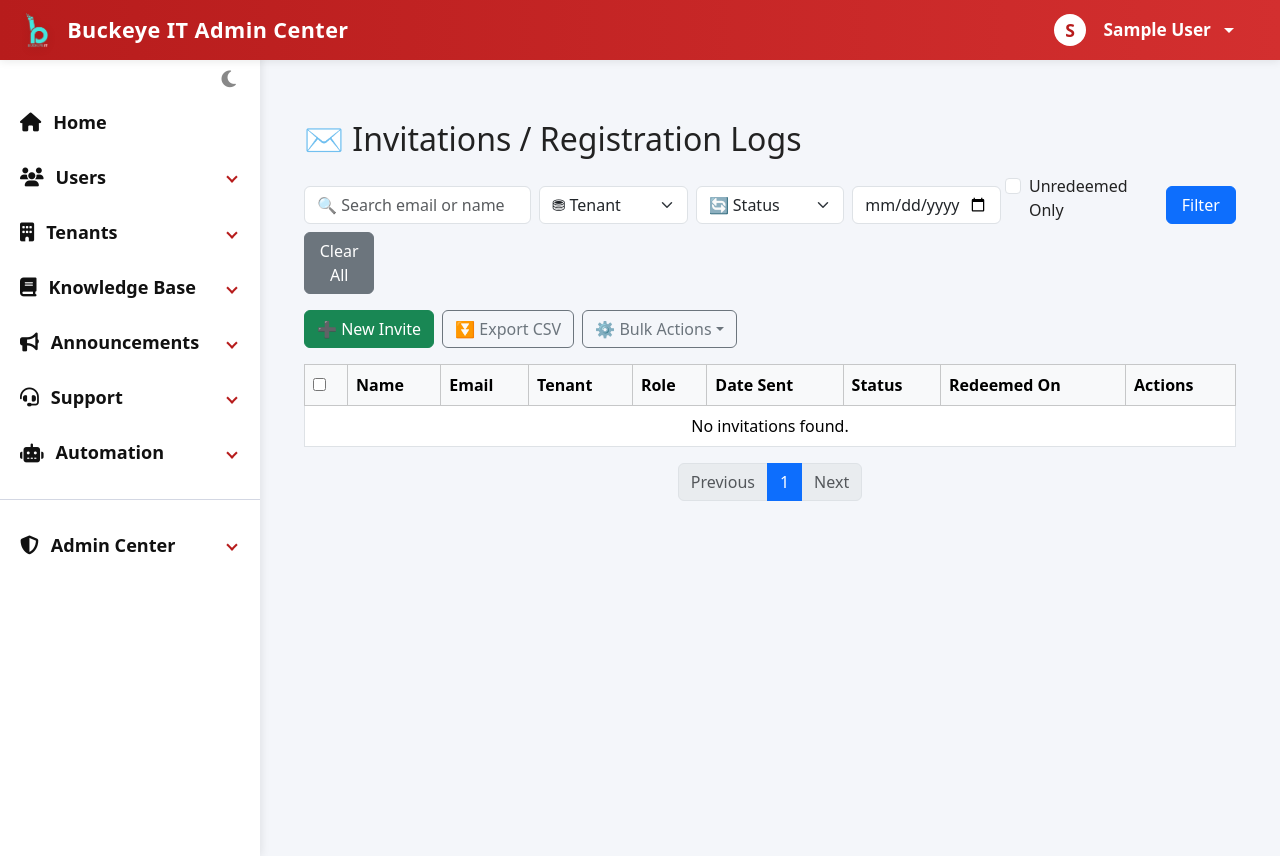
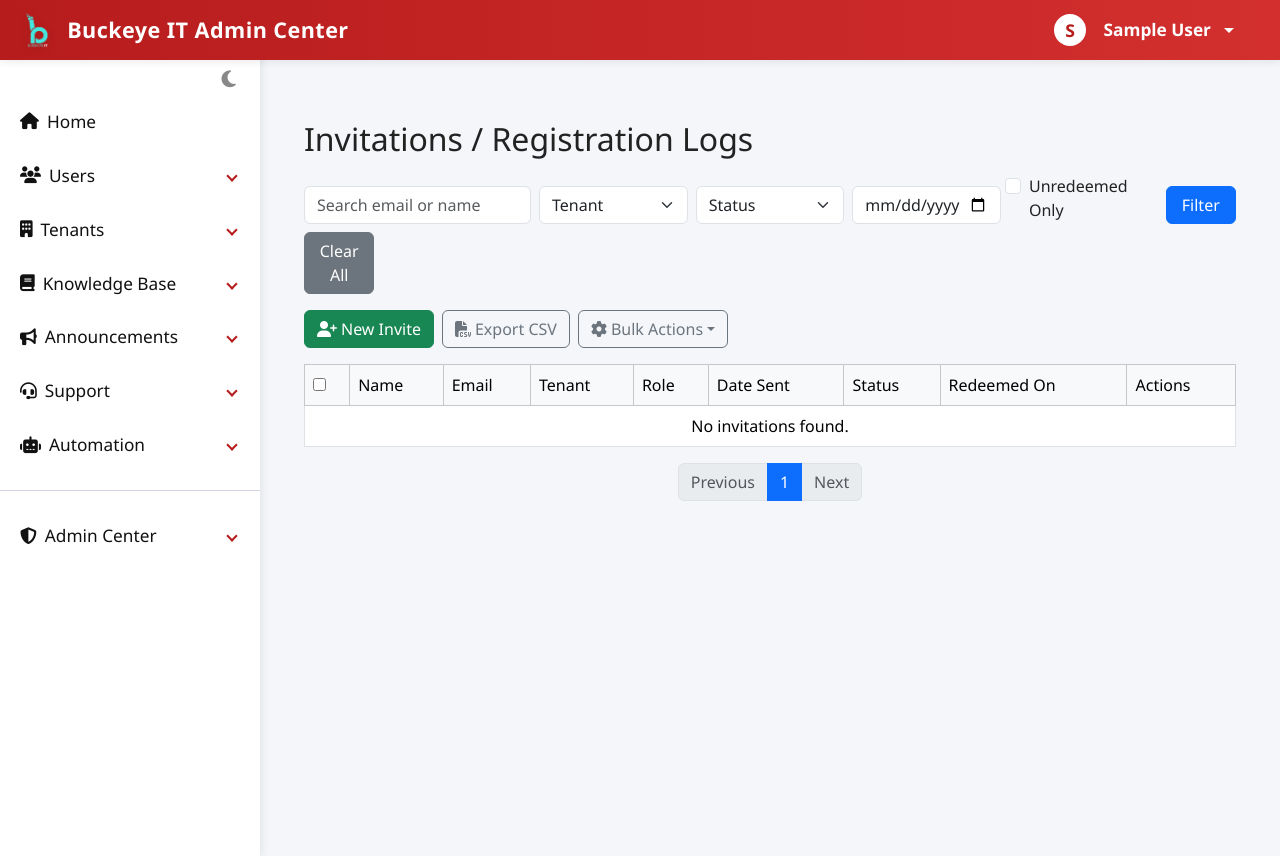
Before and after one commit to jhamiltondev/buckeyeit-portal, a Django app: page /adminpanel/users/invitations/ in a window 1280 px wide. Run offline with Django 5.2, Linux system fonts and the light colour scheme; the visitor is signed in with stand-in values (Sample User, id 1); data that the repository does not hold is empty.

Commit message:
Implement invitation system, admin UI, and email sending logic (pending email config)

```diff
--- a/adminpanel/templates/adminpanel/base.html
+++ b/adminpanel/templates/adminpanel/base.html
@@ -13,6 +13,8 @@
             color: #222;
             min-height: 100vh;
             transition: background 0.3s, color 0.3s;
+            font-family: 'Segoe UI', 'Inter', system-ui, Arial, sans-serif;
+            font-weight: 400;
         }
         .admin-banner {
             position: fixed;
@@ -39,10 +41,11 @@
         }
         .admin-banner-title {
             font-size: 1.35rem;
-            font-weight: 700;
+            font-weight: 600;
             letter-spacing: 0.02em;
             color: #fff;
             margin-right: 2rem;
+            font-family: 'Segoe UI', 'Inter', system-ui, Arial, sans-serif;
         }
         .admin-user-dropdown {
             margin-right: 2.5rem;
@@ -90,6 +93,7 @@
             transition: background 0.3s, width 0.3s;
             display: flex;
             flex-direction: column;
+            font-family: 'Segoe UI', 'Inter', system-ui, Arial, sans-serif;
         }
         .sidebar-header {
             display: flex;
@@ -117,11 +121,11 @@
         .sidebar-section > .sidebar-link {
             display: flex;
             align-items: center;
-            font-weight: 700;
+            font-weight: 400;
             padding: 14px 24px 14px 20px;
             color: #111 !important;
             text-decoration: none;
-            font-size: 1.13rem;
+            font-size: 1.08rem;
             cursor: pointer;
             transition: background 0.15s, color 0.15s;
             border-radius: 6px;
@@ -136,8 +140,8 @@
             color: #23272f !important;
         }
         .sidebar-section > .sidebar-link i {
-            margin-right: 12px;
-            font-size: 1.18rem;
+            margin-right: 8px;
+            font-size: 1.05rem;
         }
         .sidebar-caret {
             margin-left: auto;
@@ -169,17 +173,14 @@
             color: #222 !important;
             padding: 8px 0;
             text-decoration: none;
-            font-size: 1.01rem;
+            font-size: 0.98rem;
+            font-weight: 400;
             border-radius: 4px;
             transition: background 0.15s, color 0.15s;
         }
         .sidebar-submenu li a:hover, .sidebar-submenu li a:focus {
             background: #f4f6fa;
             color: #23272f !important;
-        }
-        .sidebar-submenu li a i {
-            margin-right: 10px;
-            font-size: 1.08rem;
         }
         .sidebar-divider {
             border-top: 1px solid #d3d7e3;
@@ -189,6 +190,8 @@
             margin-left: 260px;
             padding: 2.5rem 2rem 2rem 2rem;
             transition: margin-left 0.3s;
+            font-family: 'Segoe UI', 'Inter', system-ui, Arial, sans-serif;
+            font-weight: 400;
         }
         .night-mode, .night-mode body {
             background: #232526 !important;
@@ -220,6 +223,10 @@
         }
         .night-mode .sidebar-divider {
             border-top: 1px solid #444;
+        }
+        /* Remove bold from table headers */
+        th, .table th {
+            font-weight: 500;
         }
     </style>
     {% block extrahead %}{% endblock %}
--- a/adminpanel/templates/adminpanel/users_active.html
+++ b/adminpanel/templates/adminpanel/users_active.html
@@ -206,7 +206,7 @@
 
 <!-- Add User Modal -->
 <div class="modal fade" id="addUserModal" tabindex="-1">
-    <div class="modal-dialog">
+    <div class="modal-dialog modal-dialog-centered">
         <div class="modal-content">
             <div class="modal-header">
                 <h5 class="modal-title">Add New User</h5>
@@ -242,6 +242,10 @@
                             <option value="admin">Admin</option>
                             <option value="superuser">Super Admin</option>
                         </select>
+                    </div>
+                    <div class="form-check mb-3">
+                        <input class="form-check-input" type="checkbox" id="sendInvite">
+                        <label class="form-check-label" for="sendInvite">Send invitation email</label>
                     </div>
                 </form>
             </div>
--- a/adminpanel/templates/adminpanel/users_invitations.html
+++ b/adminpanel/templates/adminpanel/users_invitations.html
@@ -1,14 +1,14 @@
 {% extends "adminpanel/base.html" %}
 {% block content %}
 <div class="container-fluid mt-4">
-  <h2 class="mb-3">✉️ Invitations / Registration Logs</h2>
+  <h2 class="mb-3">Invitations / Registration Logs</h2>
   <form method="get" class="row g-2 align-items-end mb-3">
     <div class="col-md-3">
-      <input type="text" name="q" class="form-control" placeholder="🔍 Search email or name" value="{{ query }}">
+      <input type="text" name="q" class="form-control" placeholder="Search email or name" value="{{ query }}">
     </div>
     <div class="col-md-2">
       <select name="tenant" class="form-select">
-        <option value="">⛃ Tenant</option>
+        <option value="">Tenant</option>
         {% for tenant in tenants %}
           <option value="{{ tenant.id }}" {% if tenant_id|add:'' == tenant.id|stringformat:'s' %}selected{% endif %}>{{ tenant.name }}</option>
         {% endfor %}
@@ -16,7 +16,7 @@
     </div>
     <div class="col-md-2">
       <select name="status" class="form-select">
-        <option value="">🔄 Status</option>
+        <option value="">Status</option>
         {% for value, label in statuses %}
           <option value="{{ value }}" {% if status == value %}selected{% endif %}>{{ label }}</option>
         {% endfor %}
@@ -37,10 +37,10 @@
     </div>
   </form>
   <div class="mb-3 d-flex gap-2">
-    <button class="btn btn-success" data-bs-toggle="modal" data-bs-target="#inviteModal">➕ New Invite</button>
-    <a href="{% url 'adminpanel:export_invitations_csv' %}?q={{ query }}&tenant={{ tenant_id }}&status={{ status }}&unredeemed={{ unredeemed }}&date_sent={{ date_sent }}" class="btn btn-outline-secondary">⏬ Export CSV</a>
+    <button class="btn btn-success" data-bs-toggle="modal" data-bs-target="#inviteModal"><i class="fas fa-user-plus me-1"></i>New Invite</button>
+    <a href="{% url 'adminpanel:export_invitations_csv' %}?q={{ query }}&tenant={{ tenant_id }}&status={{ status }}&unredeemed={{ unredeemed }}&date_sent={{ date_sent }}" class="btn btn-outline-secondary"><i class="fas fa-file-csv me-1"></i>Export CSV</a>
     <div class="dropdown">
-      <button class="btn btn-outline-secondary dropdown-toggle" type="button" data-bs-toggle="dropdown">⚙️ Bulk Actions</button>
+      <button class="btn btn-outline-secondary dropdown-toggle" type="button" data-bs-toggle="dropdown"><i class="fas fa-cog me-1"></i>Bulk Actions</button>
       <ul class="dropdown-menu">
         <li><a class="dropdown-item" href="#" id="bulkResend">Resend Selected</a></li>
         <li><a class="dropdown-item" href="#" id="bulkRevoke">Revoke Selected</a></li>
```
Also changed, not shown: other parts of adminpanel/templates/adminpanel/users_invitations.html (+11 -11 lines).
